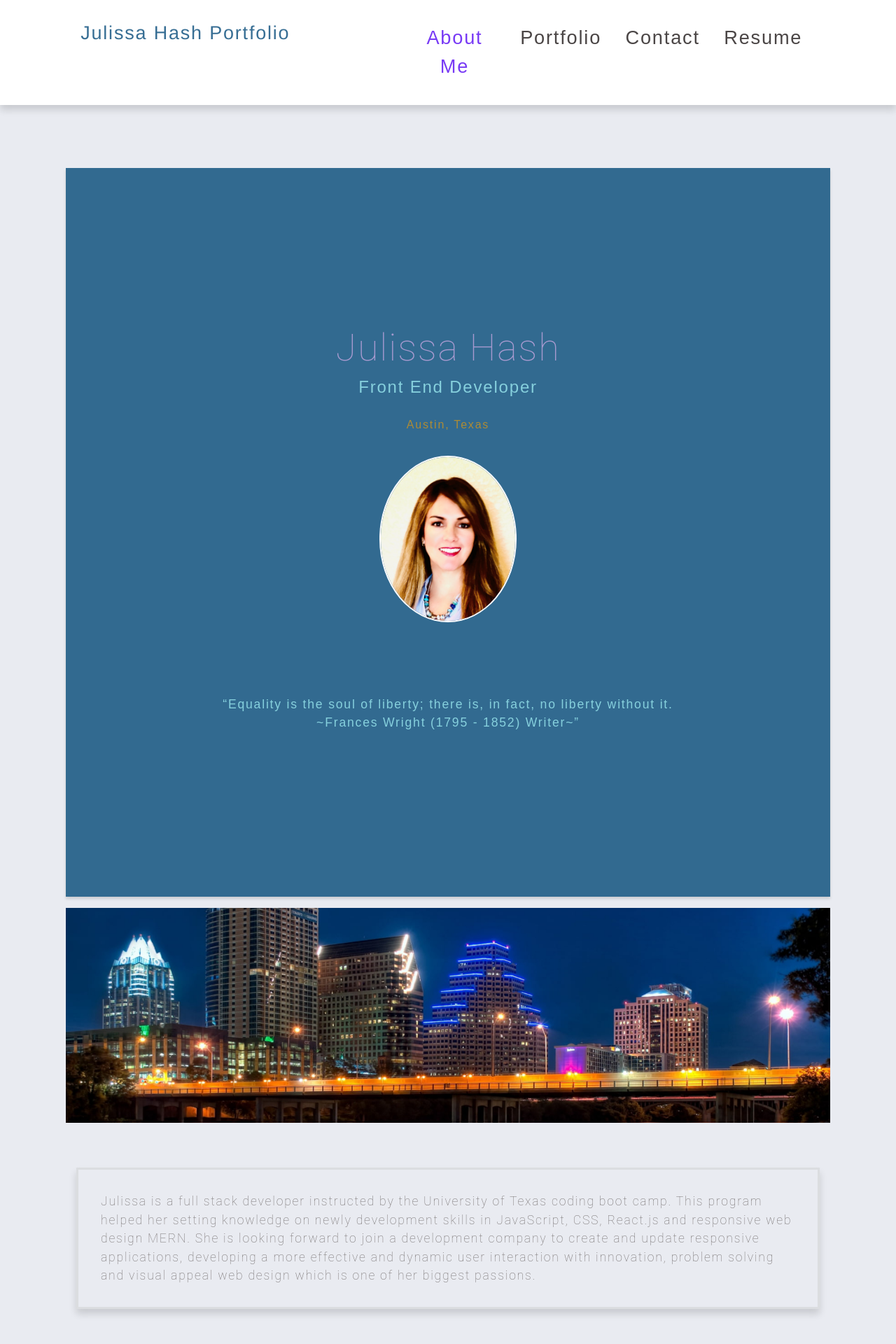
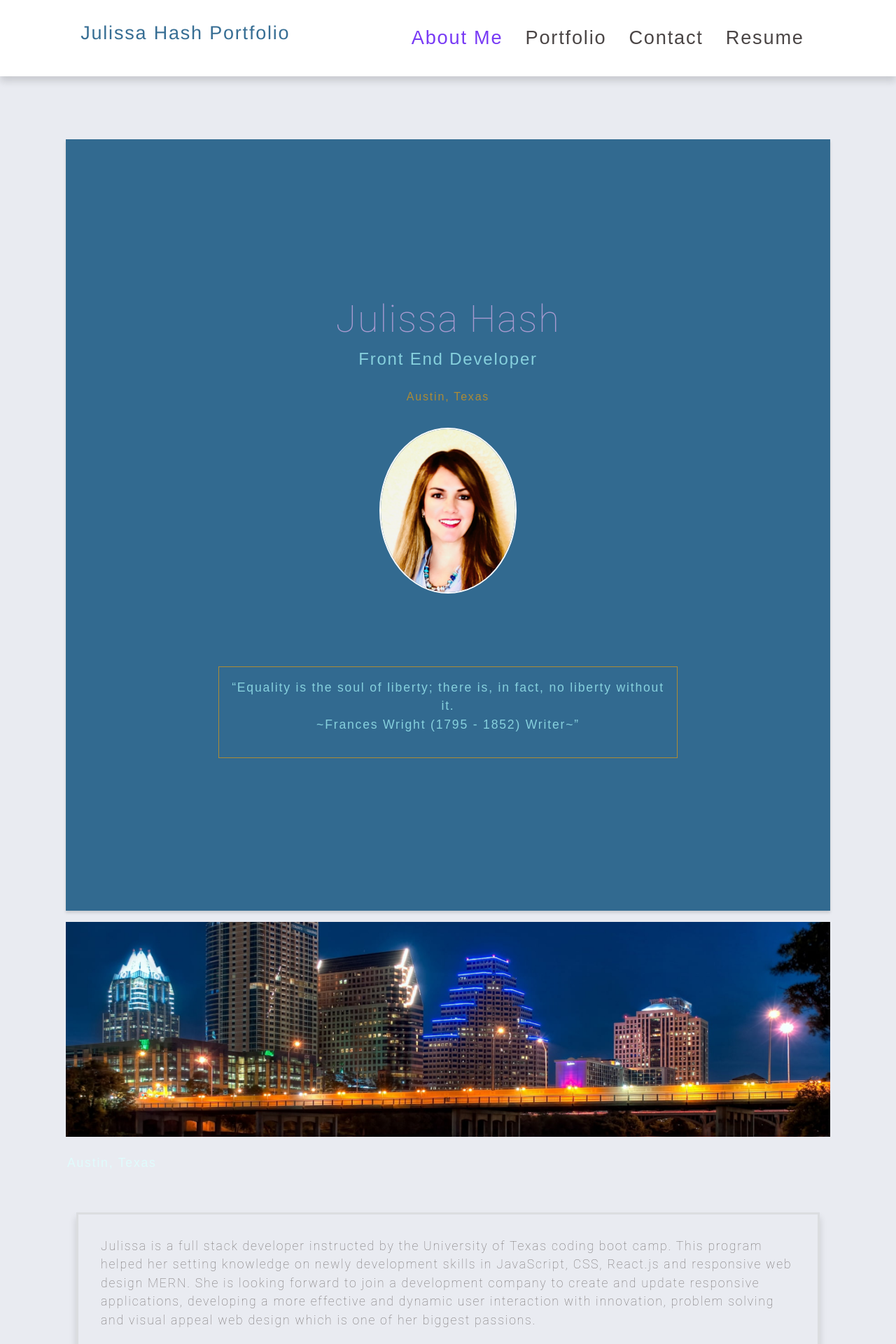
Before and after one commit to yoyachi/full-portfolio, a React (Create React App) app: page / in a window 1280 px wide. Shown: the top 1920 px of the page at 70% size. Built offline with nearby package versions, Linux system fonts and the light colour scheme.

Commit message:
Update about

```diff
--- a/src/components/About/index.js
+++ b/src/components/About/index.js
@@ -22,7 +22,11 @@ function About() {
         </div>
       </div>
       <div className='image2'>
+
         <img src={austinImage} className="my-a" style={{ width: "100%" }} alt="cover" />
+        <div>
+        <p><a href="https://www.austintexas.org/">Austin, Texas</a></p>
+        </div>
         </div>
       <div className="text">
         <p className='intro'>
--- a/src/index.css
+++ b/src/index.css
@@ -243,7 +243,7 @@ textarea {
 
 .mx-1 {
 	margin-right: var(--spacing-one);
-	margin-left: var(--spacing-one);
+
 }
 
 .mx-2 {
@@ -252,7 +252,7 @@ textarea {
 	color: rgb(75, 70, 70);
 	font-size: 1.7rem;
 	font-weight: 350;
-	max-width: 20%;
+	max-width: 30%;
 
 }
 
@@ -334,6 +334,9 @@ textarea {
 	font-size: 15px;
 	font-weight: 300;
 	margin-top: 5rem;
+	padding: 1rem;
+	border: 1px solid;
+	border-color: #ad8b35;
 
 }
 
```
